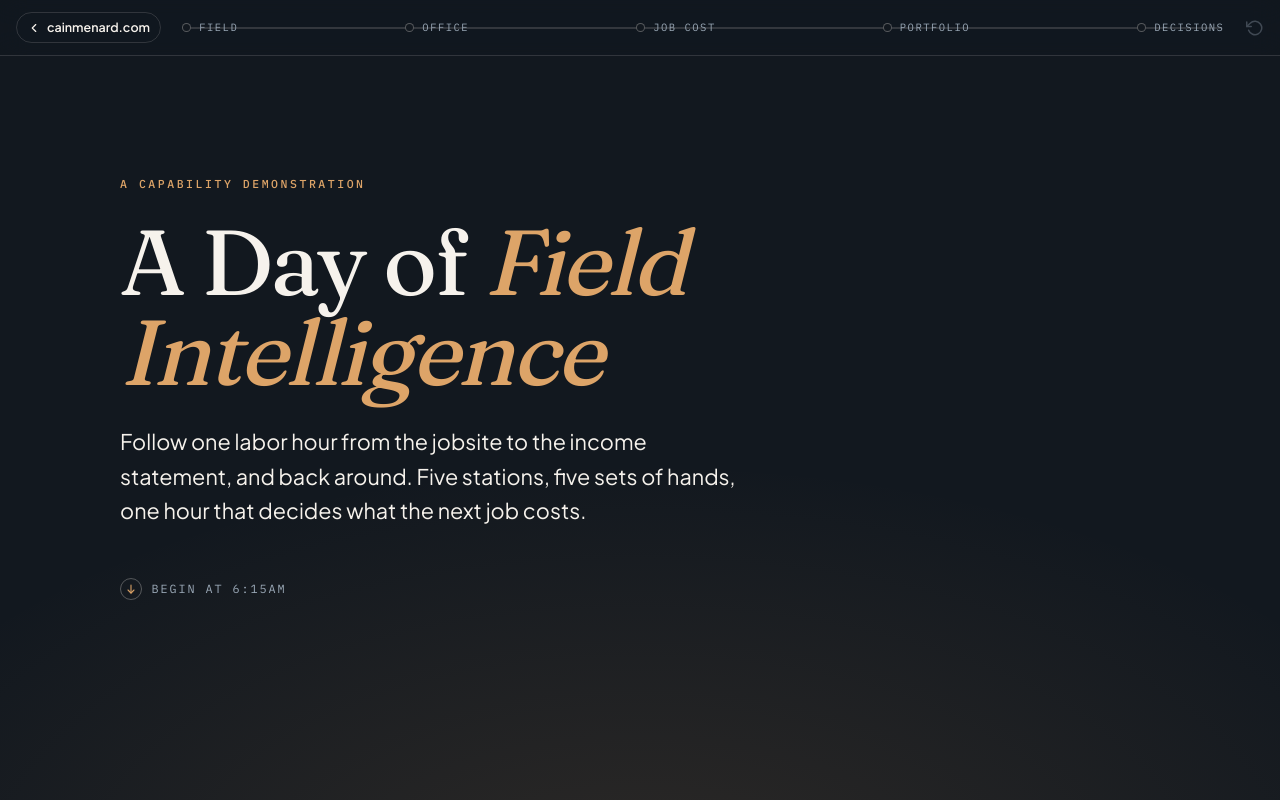
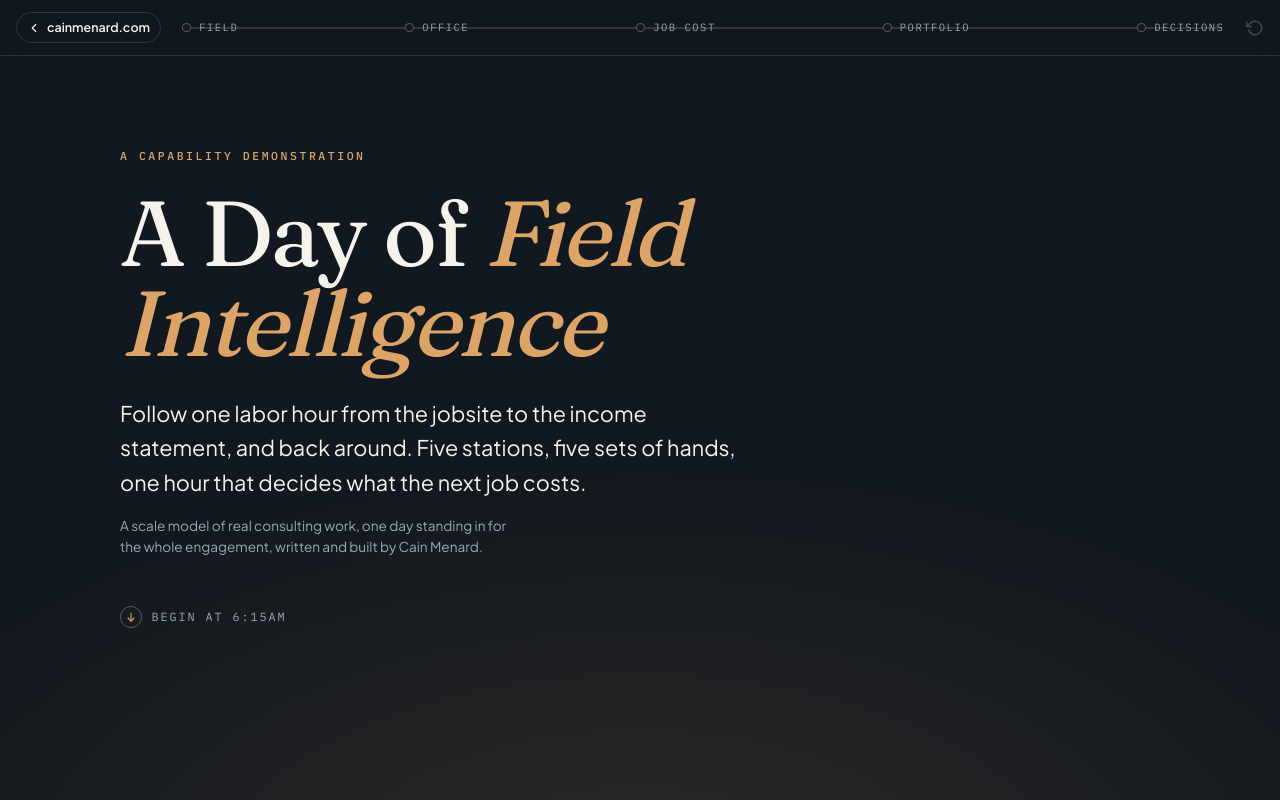
Before and after one commit to cainmenard/cainmenard-portfolio, a Next.js app: page /field-intelligence in a window 1280 px wide. Shown: the top 800 px of the page. Built offline with nearby package versions, Linux system fonts and the light colour scheme.

Commit message:
Thread B.1: add hero orientation line for cold readers
One quiet line under the hero standfirst states what the page is (a
scale model of real consulting work) and who built it, without
touching the "Capability Demonstration / A Day of Field Intelligence"
opening.

```diff
--- a/src/app/field-intelligence/_data/fieldIntelligence.js
+++ b/src/app/field-intelligence/_data/fieldIntelligence.js
@@ -83,6 +83,8 @@ export const HERO = {
   title: 'A Day of Field Intelligence',
   standfirst:
     'Follow one labor hour from the jobsite to the income statement, and back around. Five stations, five sets of hands, one hour that decides what the next job costs.',
+  orientation:
+    'A scale model of real consulting work, one day standing in for the whole engagement, written and built by Cain Menard.',
   scrollCue: 'Begin at 6:15am',
   time: '6:15am',
 }
--- a/src/app/field-intelligence/field-intelligence.css
+++ b/src/app/field-intelligence/field-intelligence.css
@@ -340,7 +340,13 @@
   margin: 0 0 1.75rem;
 }
 .fi-hero__title em { font-style: italic; color: var(--fi-accent-text); }
-.fi-hero__standfirst { max-width: 40ch; margin-bottom: 3rem; }
+.fi-hero__standfirst { max-width: 40ch; margin-bottom: 1rem; }
+.fi-hero__meta {
+  max-width: 40ch;
+  margin-bottom: 3rem;
+  font-size: 0.85rem;
+  color: var(--fi-muted);
+}
 .fi-hero__cue {
   display: inline-flex;
   align-items: center;
--- a/src/app/field-intelligence/page.js
+++ b/src/app/field-intelligence/page.js
@@ -76,6 +76,7 @@ export default function FieldIntelligence() {
               A Day of <em>Field Intelligence</em>
             </h1>
             <p className="fi-lead fi-hero__standfirst">{HERO.standfirst}</p>
+            <p className="fi-hero__meta">{HERO.orientation}</p>
             <a href="#field" className="fi-hero__cue" aria-label="Begin the day">
               <span className="fi-hero__cue-dot" aria-hidden="true">
                 <svg width="12" height="12" viewBox="0 0 24 24" fill="none" stroke="currentColor" strokeWidth="2.2" strokeLinecap="round" strokeLinejoin="round">
```
